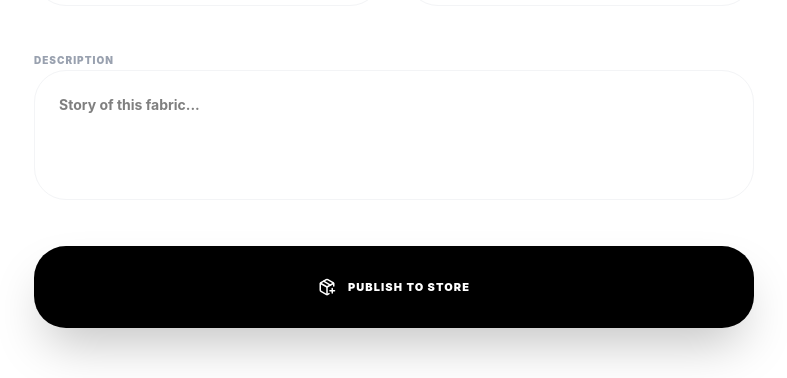
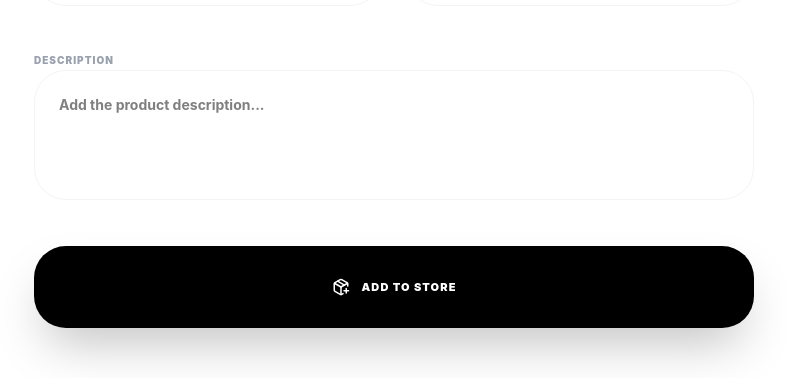
Before and after one commit to bolujolayemi-a11y/vendra_e-commerce, a Next.js app: page /dashboard/products in a window 1280 px wide. Shown: the part 1066-1444 px from the top of the page, without its empty margins (246-1033 px from the left). Built offline with nearby package versions, Linux system fonts and the light colour scheme; no server answers.

Commit message:
feat: update

```diff
--- a/src/app/dashboard/products/manage/page.tsx
+++ b/src/app/dashboard/products/manage/page.tsx
@@ -225,7 +225,7 @@ export default function ManageProducts() {
         className="fixed bottom-10 left-1/2 -translate-x-1/2 bg-black text-white px-10 py-6 rounded-full font-black uppercase text-[10px] tracking-[0.3em] shadow-[0_20px_50px_rgba(0,0,0,0.3)] hover:scale-105 active:scale-95 transition-all z-[100] flex items-center gap-3 group"
       >
         <Plus size={18} className="group-hover:rotate-90 transition-transform duration-300" />
-        Add New Fabric
+        Add New Item
       </Link>
     </div>
   );
--- a/src/app/dashboard/products/page.tsx
+++ b/src/app/dashboard/products/page.tsx
@@ -194,11 +194,11 @@ export default function AddProduct() {
 
         <div className="space-y-4">
           <label className="text-[10px] font-black uppercase tracking-widest text-gray-400">Description</label>
-          <textarea rows={4} className="w-full p-6 bg-white border border-gray-100 rounded-[2rem] text-sm font-bold outline-none resize-none focus:ring-4 focus:ring-black/5" placeholder="Story of this fabric..." value={formData.description} onChange={(e) => setFormData({...formData, description: e.target.value})} />
+          <textarea rows={4} className="w-full p-6 bg-white border border-gray-100 rounded-[2rem] text-sm font-bold outline-none resize-none focus:ring-4 focus:ring-black/5" placeholder="Add the product description..." value={formData.description} onChange={(e) => setFormData({...formData, description: e.target.value})} />
         </div>
 
         <button disabled={loading} className="w-full bg-black text-white py-8 rounded-[2rem] font-black text-[11px] uppercase tracking-widest hover:bg-gray-800 transition-all flex items-center justify-center gap-3 shadow-2xl active:scale-95 disabled:bg-gray-200">
-          {loading ? <Loader2 className="animate-spin" /> : <><PackagePlus size={18}/> Publish to Store</>}
+          {loading ? <Loader2 className="animate-spin" /> : <><PackagePlus size={18}/> Add to Store</>}
         </button>
       </form>
     </div>
```
